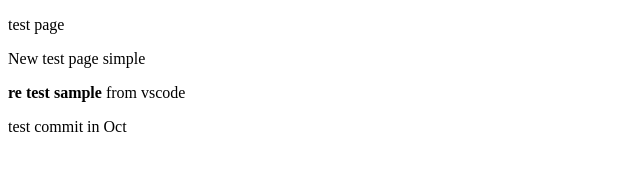
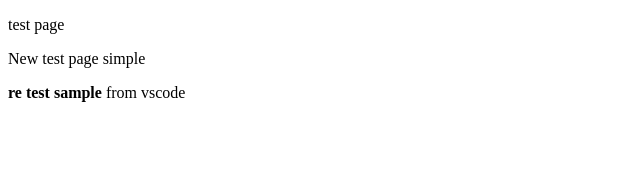
Before and after one commit to amanda-yoo/test-server, a plain HTML site: page index.html in a window 1280 px wide. Shown: the whole page, without its empty margins (0-640 px from the left). Drawn offline with Linux system fonts and the light colour scheme.

Commit message:
delete test text

```diff
--- a/index.html
+++ b/index.html
@@ -10,6 +10,5 @@
     <p>New test page simple</p>
     <strong>re test sample</strong>
     <span>from vscode</span>
-    <p>test commit in Oct</p>
 </body>
 </html>
```
